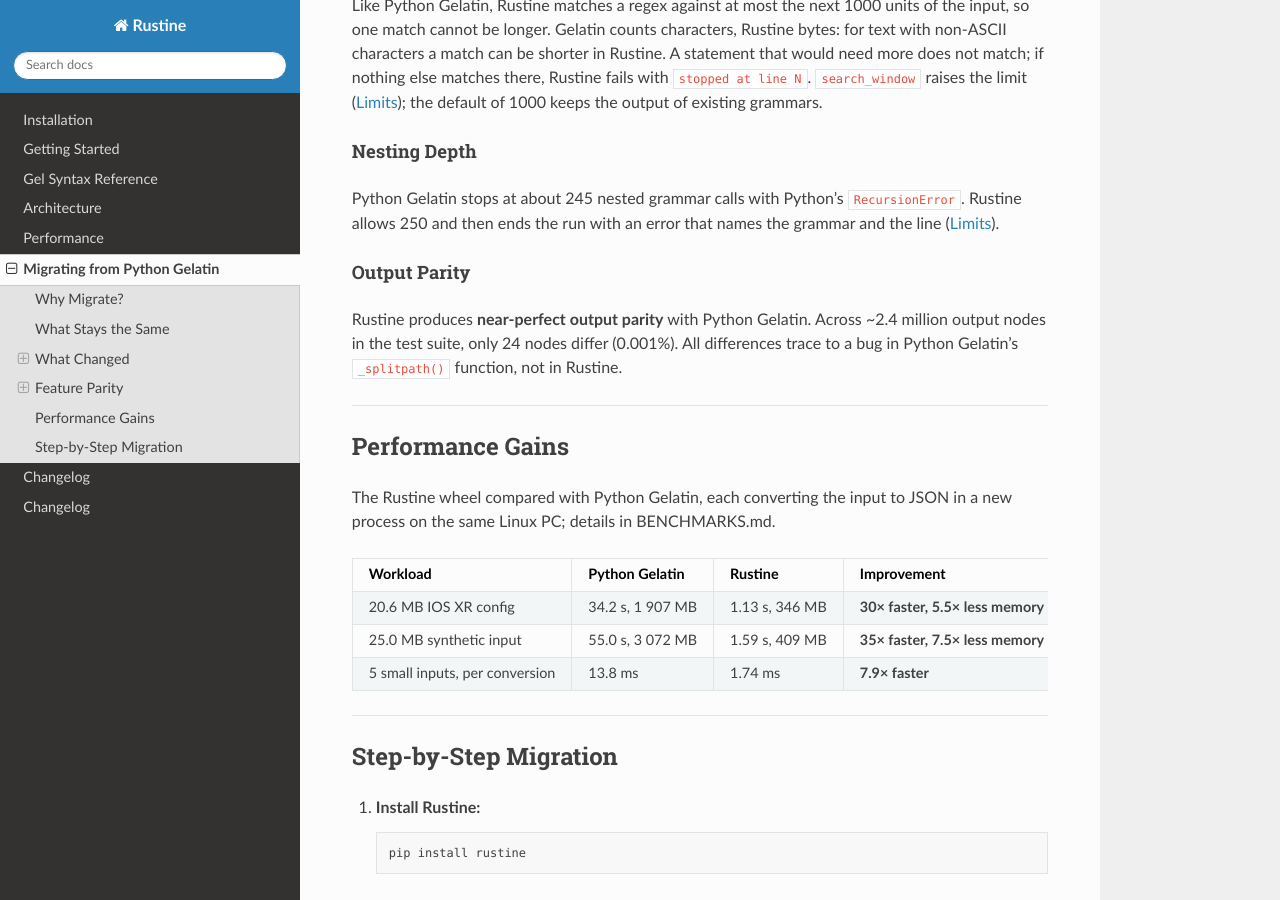
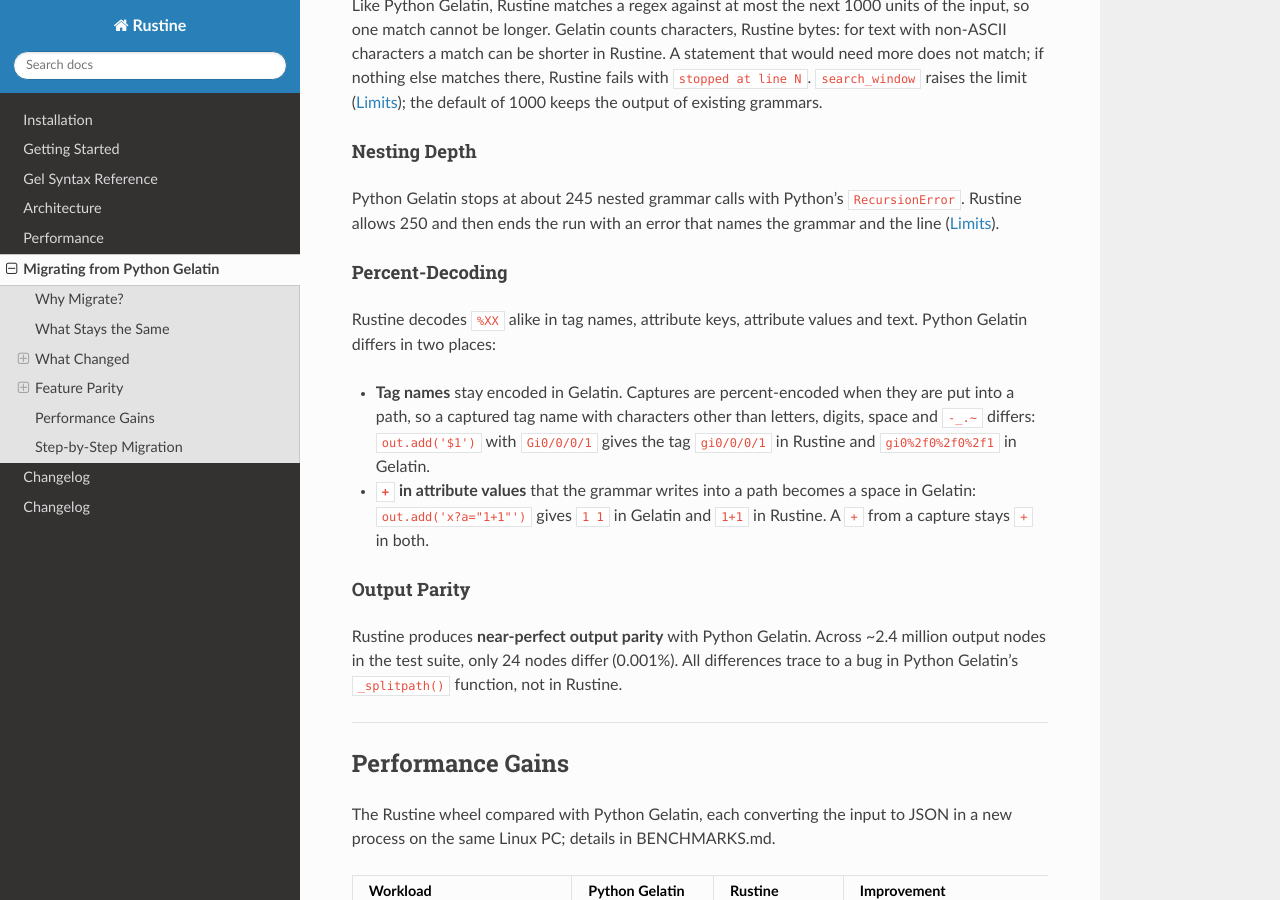
Before and after one commit to bigmars86/rustine, a Sphinx documentation site: the page built from docs/migration.md, in a window 1280 px wide and 900 px high, scrolled down 2829 px. Built offline with Sphinx 7.4.7 and the Read the Docs theme 3.1.0, drawn with Linux system fonts in a browser that asks for light colours.

Commit message:
docs: list where Rustine decodes out.* paths differently from Gelatin
Rustine decodes %XX alike in tag names, attribute keys, attribute values
and text. Python Gelatin leaves tag names encoded, so a captured Gi0/0/0/1
used as a tag becomes gi0%2f0%2f0%2f1, and it turns a + that the grammar
writes into an attribute value into a space. Captured text is the same in
both. Two tests pin Rustine's behaviour.

```diff
--- a/docs/migration.md
+++ b/docs/migration.md
@@ -137,6 +137,20 @@ Python Gelatin stops at about 245 nested grammar calls with Python's
 `RecursionError`. Rustine allows 250 and then ends the run with an error
 that names the grammar and the line ([Limits](syntax.md#limits)).
 
+#### Percent-Decoding
+
+Rustine decodes `%XX` alike in tag names, attribute keys, attribute values
+and text. Python Gelatin differs in two places:
+
+- **Tag names** stay encoded in Gelatin. Captures are percent-encoded when
+  they are put into a path, so a captured tag name with characters other
+  than letters, digits, space and `-_.~` differs: `out.add('$1')` with
+  `Gi0/0/0/1` gives the tag `gi0/0/0/1` in Rustine and `gi0%2f0%2f0%2f1` in
+  Gelatin.
+- **`+` in attribute values** that the grammar writes into a path becomes a
+  space in Gelatin: `out.add('x?a="1+1"')` gives `1 1` in Gelatin and `1+1`
+  in Rustine. A `+` from a capture stays `+` in both.
+
 #### Output Parity
 
 Rustine produces **near-perfect output parity** with Python Gelatin. Across
```
Also changed, not shown: 1 other file.
